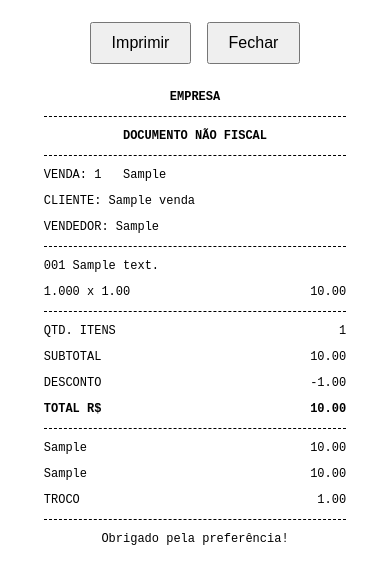
After one commit to financeiroriograndecarnes-tech/lorena, a Flask app: page /impressao/vendas/1/cupom in a window 390 px wide. The commit adds this page. Shown: the top 584 px of the page. Run offline with Flask 3, Linux system fonts and the light colour scheme; data comes from the database, SQL or seed files in the repository; tables that the repository leaves empty hold one stand-in row (values such as "Sample post").

Commit message:
Impressao de cupom/carne, etiquetas de codigo de barras e historico de vendas
- modImpressao (novo blueprint): cupom termico 58/80mm, carne/promissoria
  A4 (uma por parcela, com juros/multa configurados), e etiquetas de
  codigo de barras Code128 em SVG (biblioteca python-barcode -- nao
  depende de fonte especial instalada, ao contrario da versao VBA).
  Todas usam a funcao de imprimir do proprio navegador (Ctrl+P /
  Salvar como PDF), entao funcionam igual no computador e no tablet.
- PDV: apos finalizar uma venda, oferece abrir o cupom pra imprimir e,
  se for venda a prazo, o carne tambem.
- Contas a Receber: link "Carne" por parcela para reimprimir.
- Produtos: link "Gerar etiquetas" (por faixa de codigo + copias).
- Novo historico de vendas (/pdv/vendas) para reimprimir cupons antigos.
- INTERVALO_PARCELAS e LARGURA_CUPOM adicionados as Configuracoes.

Testado ponta a ponta: venda a prazo de 3 parcelas gerando cupom,
carne com as 3 parcelas certas, etiqueta com SVG do codigo de barras,
e a venda aparecendo no historico.

Falta: deploy na nuvem (hospedagem a definir com o usuario).

Co-Authored-By: Claude Sonnet 5 <noreply@anthropic.com>

```diff
--- a/webapp/app/__init__.py
+++ b/webapp/app/__init__.py
@@ -20,7 +20,7 @@ def create_app(test_config=None):
 
     db_module.init_app(app)
 
-    from .routes import produtos, clientes, caixa, pdv, config, receber, pagar, dashboard
+    from .routes import produtos, clientes, caixa, pdv, config, receber, pagar, dashboard, impressao
 
     app.register_blueprint(produtos.bp)
     app.register_blueprint(clientes.bp)
@@ -30,6 +30,7 @@ def create_app(test_config=None):
     app.register_blueprint(receber.bp)
     app.register_blueprint(pagar.bp)
     app.register_blueprint(dashboard.bp)
+    app.register_blueprint(impressao.bp)
 
     @app.route("/")
     def index():
--- a/webapp/app/routes/config.py
+++ b/webapp/app/routes/config.py
@@ -12,6 +12,8 @@ CAMPOS = [
     ("PERC_ATACADO", "% desconto no atacado (sobre o varejo)"),
     ("PERC_CARTAO", "% acrescimo no cartao (sobre o varejo)"),
     ("USUARIO_PADRAO", "Usuario padrao sugerido no PDV"),
+    ("LARGURA_CUPOM", "Largura da bobina termica (58 ou 80)"),
+    ("INTERVALO_PARCELAS", "Dias entre parcelas do carne"),
 ]
 
 
--- /dev/null
+++ b/webapp/app/routes/impressao.py
@@ -0,0 +1,86 @@
+import barcode
+from barcode.writer import SVGWriter
+from io import BytesIO
+
+from flask import Blueprint, render_template, request
+
+from ..db import get_db
+from .config import get_config
+
+bp = Blueprint("impressao", __name__, url_prefix="/impressao")
+
+
+@bp.route("/vendas/<int:venda_id>/cupom")
+def cupom(venda_id):
+    db = get_db()
+    cfg = get_config(db)
+    venda = db.execute("SELECT * FROM vendas WHERE id = ?", (venda_id,)).fetchone()
+    itens = db.execute(
+        "SELECT * FROM itens_venda WHERE venda_id = ?", (venda_id,)
+    ).fetchall()
+    largura = int(float(cfg.get("LARGURA_CUPOM", 80) or 80))
+    return render_template(
+        "impressao/cupom.html", venda=venda, itens=itens, cfg=cfg, largura=largura
+    )
+
+
+@bp.route("/vendas/<int:venda_id>/carne")
+def carne(venda_id):
+    db = get_db()
+    cfg = get_config(db)
+    venda = db.execute("SELECT * FROM vendas WHERE id = ?", (venda_id,)).fetchone()
+    parcelas = db.execute(
+        "SELECT * FROM contas_receber WHERE venda_id = ? ORDER BY vencimento",
+        (venda_id,),
+    ).fetchall()
+    return render_template(
+        "impressao/carne.html", venda=venda, parcelas=parcelas, cfg=cfg,
+        total=len(parcelas),
+    )
+
+
+def _barcode_svg(codigo):
+    """Gera o SVG do codigo de barras (Code128) para um texto/numero."""
+    try:
+        rv = BytesIO()
+        barcode.get("code128", str(codigo), writer=SVGWriter()).write(
+            rv, options={"module_height": 10, "write_text": False, "quiet_zone": 1}
+        )
+        return rv.getvalue().decode("utf-8")
+    except Exception:
+        return ""
+
+
+@bp.route("/etiquetas", methods=["GET", "POST"])
+def etiquetas():
+    db = get_db()
+    if request.method == "POST":
+        ini = request.form.get("inicial", "").strip()
+        fim = request.form.get("final", "").strip()
+        copias = int(request.form.get("copias") or 1)
+
+        query = "SELECT * FROM produtos WHERE ativo = 1"
+        params = []
+        if ini:
+            query += " AND id >= ?"
+            params.append(int(ini))
+        if fim:
+            query += " AND id <= ?"
+            params.append(int(fim))
+        query += " ORDER BY descricao"
+        produtos = db.execute(query, params).fetchall()
+
+        etiquetas_lista = []
+        for p in produtos:
+            codigo = p["codigo_barras"] or str(p["id"])
+            for _ in range(max(1, copias)):
+                etiquetas_lista.append({
+                    "descricao": p["descricao"],
+                    "preco": p["preco_varejo"],
+                    "unidade": p["unidade"],
+                    "codigo": codigo,
+                    "svg": _barcode_svg(codigo),
+                })
+        return render_template("impressao/etiquetas.html", etiquetas=etiquetas_lista)
+
+    return render_template("impressao/etiquetas_form.html", active="produtos")
--- a/webapp/app/routes/pdv.py
+++ b/webapp/app/routes/pdv.py
@@ -2,6 +2,7 @@ from flask import Blueprint, jsonify, render_template, request
 
 from ..db import get_db
 from .caixa import caixa_aberto, registrar_movimento
+from .config import get_config
 
 bp = Blueprint("pdv", __name__, url_prefix="/pdv")
 
@@ -13,6 +14,20 @@ def tela():
     db = get_db()
     aberto = caixa_aberto(db)
     return render_template("pdv/tela.html", active="pdv", caixa_aberto=aberto)
+
+
+@bp.route("/vendas")
+def vendas():
+    db = get_db()
+    busca = request.args.get("q", "").strip()
+    query = "SELECT * FROM vendas WHERE 1=1"
+    params = []
+    if busca:
+        query += " AND (cliente_nome LIKE ? OR CAST(id AS TEXT) = ?)"
+        params += [f"%{busca}%", busca]
+    query += " ORDER BY data_hora DESC LIMIT 200"
+    lista = db.execute(query, params).fetchall()
+    return render_template("pdv/vendas.html", active="pdv", vendas=lista, busca=busca)
 
 
 @bp.route("/produto.json")
@@ -106,6 +121,7 @@ def finalizar():
                 (item["qtd"], item["produto_id"]),
             )
 
+    a_prazo = False
     if status == "Concluida":
         if vp1 > 0:
             valor_caixa = (vp1 - troco) if fp1.upper() == "DINHEIRO" else vp1
@@ -114,11 +130,12 @@ def finalizar():
             registrar_movimento(db, "Venda", vp2, fp2, f"Venda #{venda_id}", vendedor)
 
         if fp1.upper() == "A PRAZO" or fp2.upper() == "A PRAZO":
+            a_prazo = True
             valor_prazo = (vp1 if fp1.upper() == "A PRAZO" else 0) + (vp2 if fp2.upper() == "A PRAZO" else 0)
             _gerar_parcelas(db, venda_id, cliente_id, valor_prazo, n_parcelas)
 
     db.commit()
-    return jsonify({"ok": True, "venda_id": venda_id})
+    return jsonify({"ok": True, "venda_id": venda_id, "a_prazo": a_prazo})
 
 
 def _validar_venda_a_prazo(db, cliente_id, valor):
@@ -152,6 +169,7 @@ def _validar_venda_a_prazo(db, cliente_id, valor):
 def _gerar_parcelas(db, venda_id, cliente_id, valor_total, n_parcelas):
     n_parcelas = max(1, n_parcelas)
     valor_parcela = round(valor_total / n_parcelas, 2)
+    intervalo = int(float(get_config(db).get("INTERVALO_PARCELAS", 30) or 30))
     soma = 0
     for i in range(n_parcelas):
         if i < n_parcelas - 1:
@@ -162,5 +180,5 @@ def _gerar_parcelas(db, venda_id, cliente_id, valor_total, n_parcelas):
         db.execute(
             """INSERT INTO contas_receber (venda_id, cliente_id, vencimento, valor_parcela, status)
                VALUES (?, ?, date('now', ?), ?, 'Em Aberto')""",
-            (venda_id, cliente_id, f"+{30 * (i + 1)} days", valor),
+            (venda_id, cliente_id, f"+{intervalo * (i + 1)} days", valor),
         )
--- /dev/null
+++ b/webapp/app/templates/impressao/cupom.html
@@ -0,0 +1,79 @@
+<!doctype html>
+<html lang="pt-BR">
+<head>
+<meta charset="utf-8">
+<title>Cupom #{{ venda['id'] if venda else '' }}</title>
+<style>
+  body { font-family: "Courier New", monospace; font-size: 12px; margin: 0; padding: 8px; }
+  .cupom { width: {{ '58mm' if largura <= 58 else '80mm' }}; margin: 0 auto; }
+  .centro { text-align: center; }
+  .negrito { font-weight: bold; }
+  .linha { border-top: 1px dashed #000; margin: 4px 0; }
+  .item-linha { display: flex; justify-content: space-between; }
+  .barra-acoes { text-align: center; padding: 10px; }
+  .barra-acoes button { font-size: 16px; padding: 10px 20px; margin: 4px; }
+  @media print {
+    .barra-acoes { display: none; }
+    body { padding: 0; }
+  }
+</style>
+</head>
+<body>
+
+<div class="barra-acoes">
+  <button onclick="window.print()">Imprimir</button>
+  <button onclick="window.close()">Fechar</button>
+</div>
+
+{% if not venda %}
+<p class="centro">Venda não encontrada.</p>
+{% else %}
+<div class="cupom">
+  <p class="centro negrito">{{ cfg.get('NOME_EMPRESA','') or 'EMPRESA' }}</p>
+  {% if cfg.get('CNPJ') %}<p class="centro">CNPJ: {{ cfg['CNPJ'] }}</p>{% endif %}
+  {% if cfg.get('ENDERECO') %}<p class="centro">{{ cfg['ENDERECO'] }}</p>{% endif %}
+  {% if cfg.get('TELEFONE') %}<p class="centro">Fone: {{ cfg['TELEFONE'] }}</p>{% endif %}
+  <div class="linha"></div>
+  <p class="centro negrito">DOCUMENTO NÃO FISCAL</p>
+  <div class="linha"></div>
+  <p>VENDA: {{ venda['id'] }} &nbsp; {{ venda['data_hora'][:16] }}</p>
+  <p>CLIENTE: {{ venda['cliente_nome'] }}</p>
+  <p>VENDEDOR: {{ venda['vendedor'] or '' }}</p>
+  <div class="linha"></div>
+  {% for it in itens %}
+  <p>{{ "%03d"|format(loop.index) }} {{ it['descricao'] }}</p>
+  <p class="item-linha">
+    <span>{{ "%.3f"|format(it['qtd']) }} x {{ "%.2f"|format(it['preco_unit']) }}</span>
+    <span>{{ "%.2f"|format(it['total_item']) }}</span>
+  </p>
+  {% endfor %}
+  <div class="linha"></div>
+  <p class="item-linha"><span>QTD. ITENS</span><span>{{ itens|length }}</span></p>
+  <p class="item-linha"><span>SUBTOTAL</span><span>{{ "%.2f"|format(venda['total_bruto']) }}</span></p>
+  {% if venda['desconto'] > 0 %}
+  <p class="item-linha"><span>DESCONTO</span><span>-{{ "%.2f"|format(venda['desconto']) }}</span></p>
+  {% endif %}
+  <p class="item-linha negrito"><span>TOTAL R$</span><span>{{ "%.2f"|format(venda['total_liquido']) }}</span></p>
+  <div class="linha"></div>
+  {% if venda['valor_pag_1'] > 0 %}
+  <p class="item-linha"><span>{{ venda['forma_pag_1'] }}</span><span>{{ "%.2f"|format(venda['valor_pag_1']) }}</span></p>
+  {% endif %}
+  {% if venda['valor_pag_2'] > 0 %}
+  <p class="item-linha"><span>{{ venda['forma_pag_2'] }}</span><span>{{ "%.2f"|format(venda['valor_pag_2']) }}</span></p>
+  {% endif %}
+  {% if venda['troco'] > 0 %}
+  <p class="item-linha"><span>TROCO</span><span>{{ "%.2f"|format(venda['troco']) }}</span></p>
+  {% endif %}
+  <div class="linha"></div>
+  {% if venda['status'] == 'Orcamento' %}
+  <p class="centro negrito">*** ORÇAMENTO ***</p>
+  <p class="centro">Validade: 3 dias</p>
+  {% elif venda['status'] == 'Consignado' %}
+  <p class="centro negrito">*** CONSIGNADO ***</p>
+  {% endif %}
+  <p class="centro">Obrigado pela preferência!</p>
+</div>
+{% endif %}
+
+</body>
+</html>
--- a/webapp/app/templates/pdv/tela.html
+++ b/webapp/app/templates/pdv/tela.html
@@ -1,7 +1,10 @@
 {% extends "base.html" %}
 {% block title %}PDV - {{ app_nome }}{% endblock %}
 {% block content %}
-<h1>PDV — Ponto de Venda</h1>
+<div style="display:flex; justify-content:space-between; align-items:center; flex-wrap:wrap; gap:8px;">
+  <h1 style="margin:0;">PDV — Ponto de Venda</h1>
+  <a href="{{ url_for('pdv.vendas') }}" class="btn btn-secundario">Histórico de vendas</a>
+</div>
 
 {% if not caixa_aberto %}
 <div class="flash flash-erro">
--- a/webapp/app/templates/produtos/lista.html
+++ b/webapp/app/templates/produtos/lista.html
@@ -17,6 +17,7 @@
 
 <div class="botoes" style="margin-bottom:16px;">
   <a href="{{ url_for('produtos.novo') }}" class="btn btn-grande">+ Novo produto</a>
+  <a href="{{ url_for('impressao.etiquetas') }}" class="btn btn-secundario">Gerar etiquetas</a>
 </div>
 
 <div class="card tabela-scroll">
--- a/webapp/app/templates/receber/lista.html
+++ b/webapp/app/templates/receber/lista.html
@@ -49,9 +49,12 @@
           {% elif l.status_exibicao == 'Parcial' %}<span class="badge badge-azul">Parcial</span>
           {% else %}<span class="badge badge-neutro">Em aberto</span>{% endif %}
         </td>
-        <td>
+        <td style="display:flex; gap:6px; flex-wrap:wrap;">
           {% if l.status_exibicao != 'Pago' %}
           <button type="button" class="btn btn-secundario" onclick="document.getElementById('baixa-{{ l.row['id'] }}').style.display='block'">Baixar</button>
+          {% endif %}
+          {% if l.row['venda_id'] %}
+          <a href="{{ url_for('impressao.carne', venda_id=l.row['venda_id']) }}" target="_blank" class="btn btn-secundario">Carnê</a>
           {% endif %}
         </td>
       </tr>
--- a/webapp/requirements.txt
+++ b/webapp/requirements.txt
@@ -1 +1,2 @@
 Flask>=3.1,<4
+python-barcode>=0.16,<1
--- a/webapp/schema.sql
+++ b/webapp/schema.sql
@@ -114,4 +114,6 @@ INSERT OR IGNORE INTO config (chave, valor, descricao) VALUES
     ('USUARIO_PADRAO', 'OPERADOR', 'Usuario sugerido na abertura'),
     ('JUROS_DIA', '0.0333', '%% de juros por dia de atraso'),
     ('MULTA_PERC', '2', '%% de multa fixa sobre parcela vencida'),
-    ('DIAS_TOLERANCIA', '0', 'Dias de tolerancia antes de cobrar juros/multa');
+    ('DIAS_TOLERANCIA', '0', 'Dias de tolerancia antes de cobrar juros/multa'),
+    ('LARGURA_CUPOM', '80', 'Largura da bobina termica em mm: 58 ou 80'),
+    ('INTERVALO_PARCELAS', '30', 'Dias entre parcelas do carne');
```
Also changed, not shown: webapp/app/static/js/pdv.js (+6 -1 lines), webapp/app/templates/impressao/carne.html (added, +68 -0 lines), webapp/app/templates/impressao/etiquetas.html (added, +50 -0 lines), webapp/app/templates/impressao/etiquetas_form.html (added, +24 -0 lines), webapp/app/templates/pdv/vendas.html (added, +44 -0 lines), webapp/README.md.
